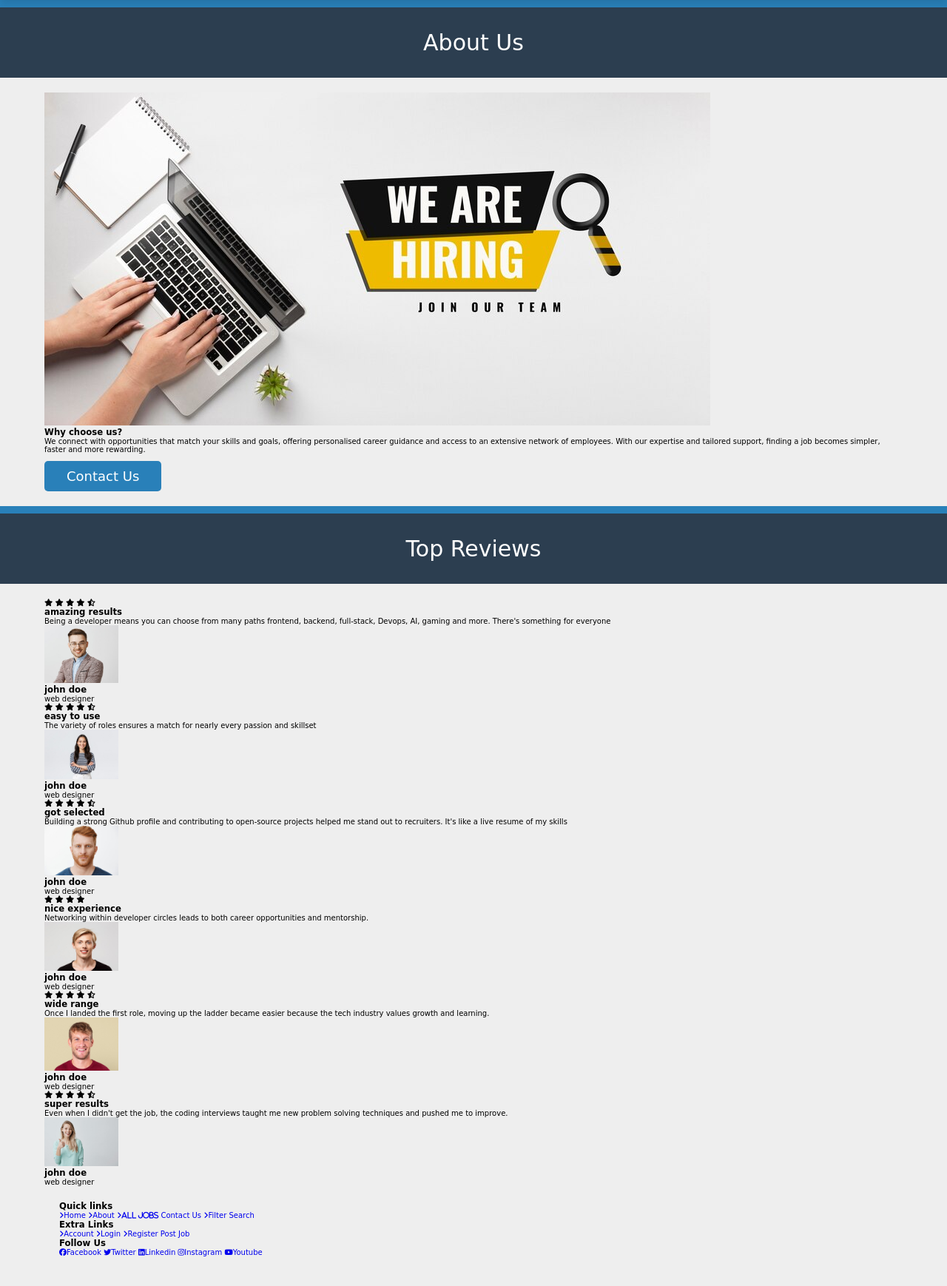
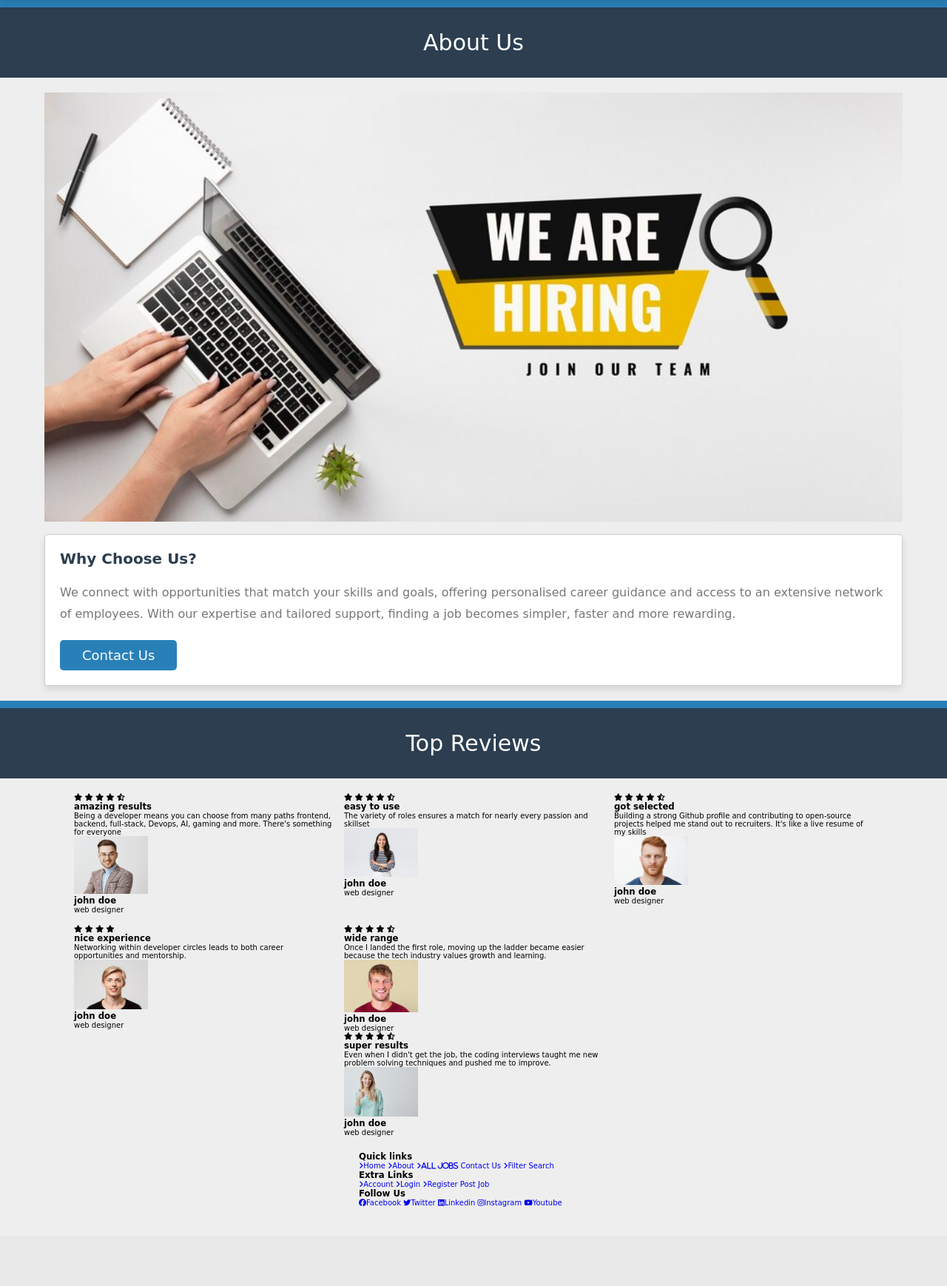
Before and after one commit to Kanit5/Job-Finder, a PHP site: page /about.html in a window 1280 px wide. Shown: the part 81-1819 px from the top of the page at 74% size. After the commit the page ends 1712 px from the top, so only its background shows below. Run offline with PHP 8.4, Linux system fonts and the light colour scheme; some libraries are stand-ins or nearby versions.

Commit message:
joni update

```diff
--- a/style.css
+++ b/style.css
@@ -359,3 +359,38 @@ gap: 1.5rem;
     background-color: var(--black);
     color: var(--white);
 }
+
+.about img{
+    width: 100%;
+    margin-bottom: 1.5rem;
+}
+
+.about .box{
+    background-color: var(--white);
+    border-radius: .5rem;
+    border: var(--border);
+    padding: 2rem;
+    box-shadow: var(--box-shadow);
+}
+
+.about .box h3{
+    font-size: 2rem;
+    color: var(--black);
+    margin-bottom: 1rem;
+    text-transform: capitalize;
+}
+
+.about .box p{
+    padding: 1rem 0;
+    line-height: 1.8;
+    color: var(--light-color);
+    font-size: 1.6rem;
+}
+
+.reviews .box-container{
+    display: grid;
+    grid-template-columns: repeat(auto-fit, 35rem);
+    gap: 1.5rem;
+    align-items: flex-start;
+    justify-content: center;
+}
```
